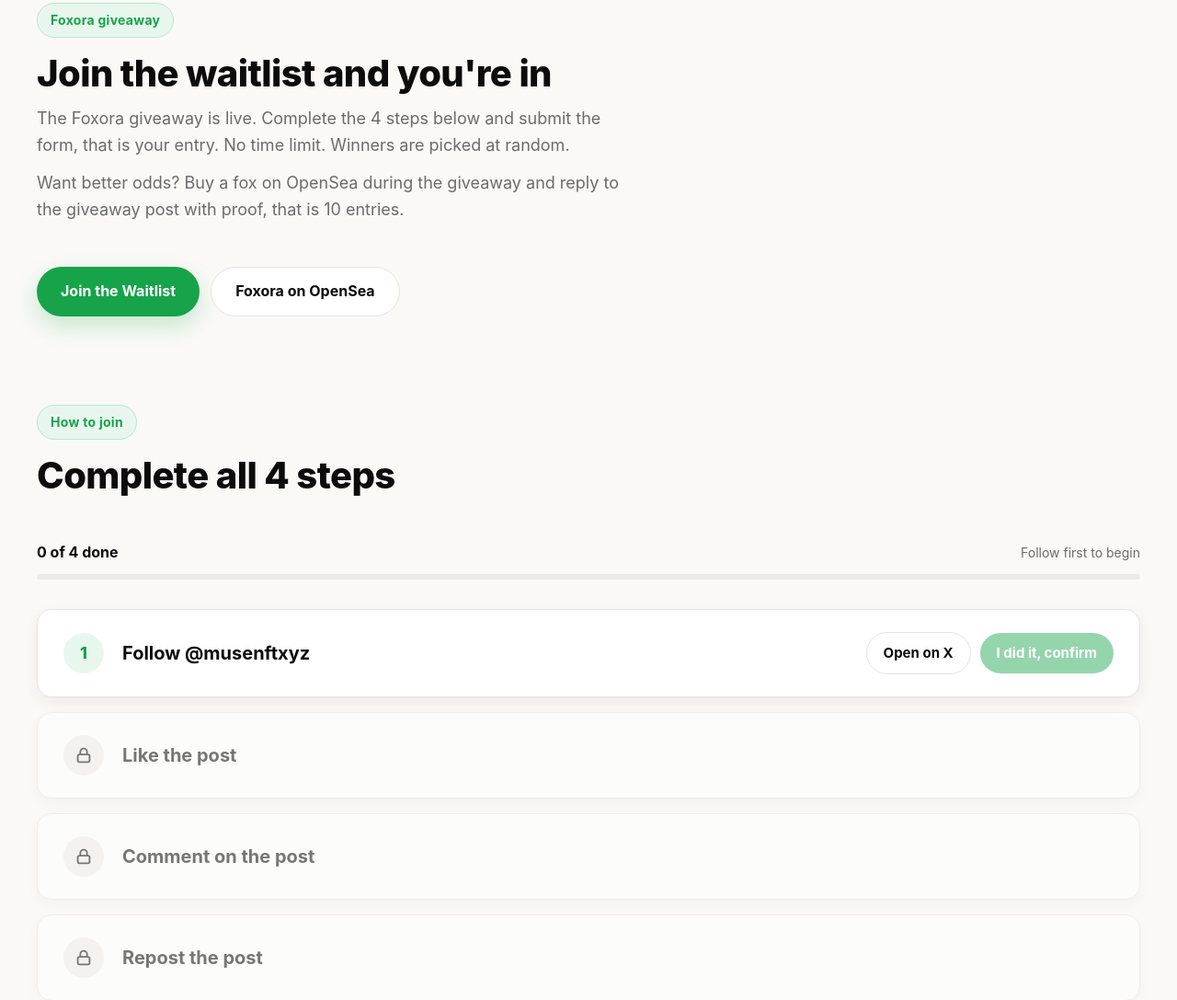
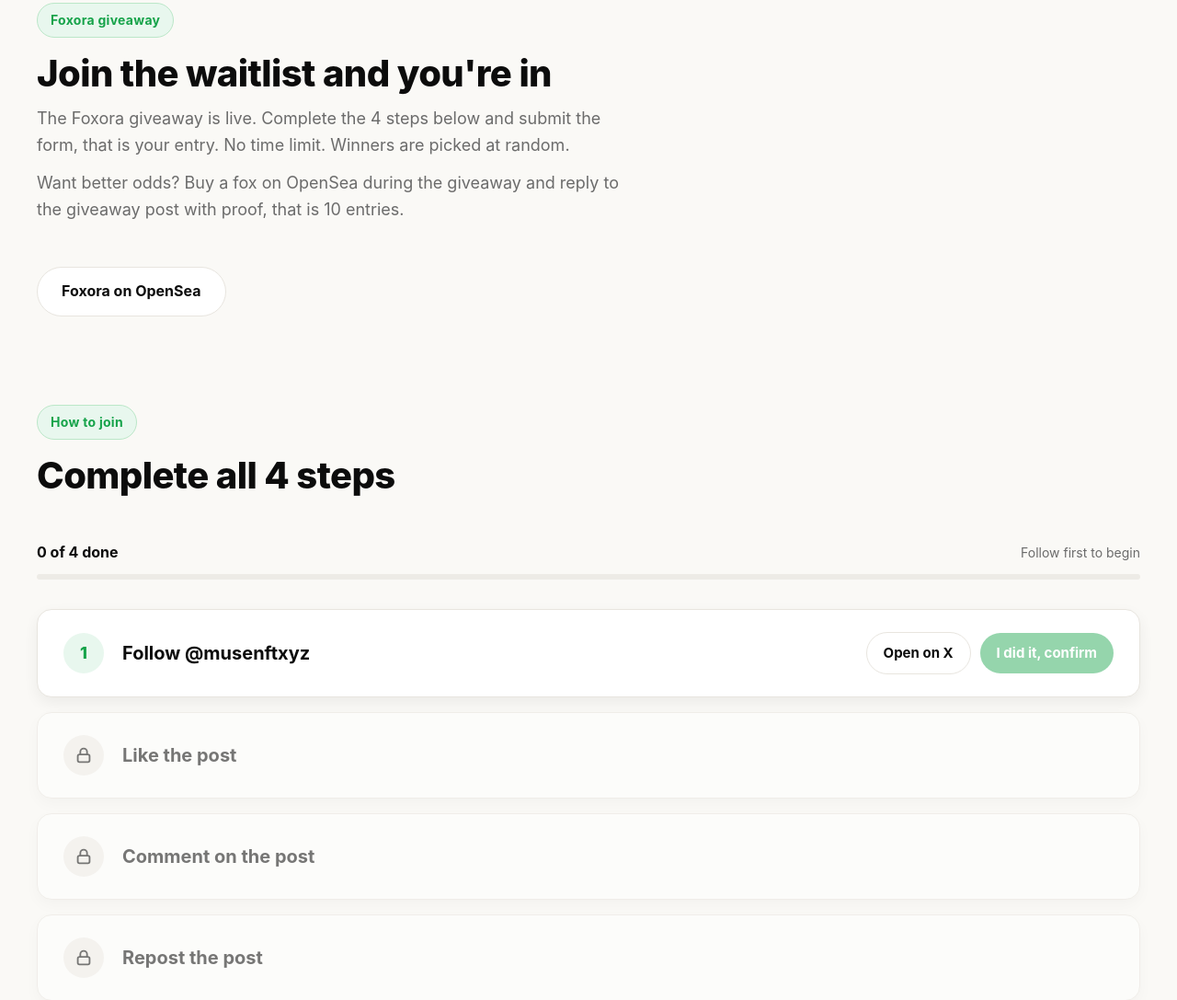
Before and after one commit to VaultiQx/muse-waitlist, a plain HTML site: page index.html in a window 1280 px wide. Shown: the part 846-1933 px from the top of the page at 92% size. Drawn offline with Linux system fonts and the light colour scheme.

Commit message:
Remove duplicate Join button from giveaway section (hero Join stays)

```diff
--- a/index.html
+++ b/index.html
@@ -374,7 +374,6 @@
         <p>Want better odds? Buy a fox on OpenSea during the giveaway and reply to the giveaway post with proof, that is 10 entries.</p>
       </div>
       <div class="hero-actions" style="margin-top:0">
-        <a class="btn btn-primary join-link" href="#steps">Join the Waitlist</a>
         <a class="btn btn-ghost" href="https://opensea.io/collection/foxora" target="_blank" rel="noopener">Foxora on OpenSea</a>
       </div>
     </div>
```
